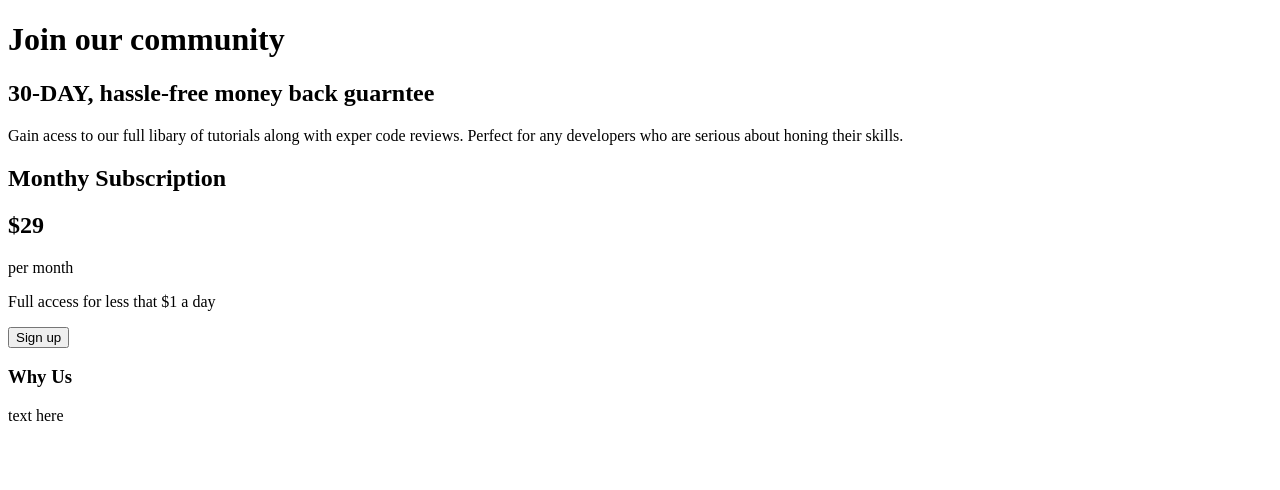
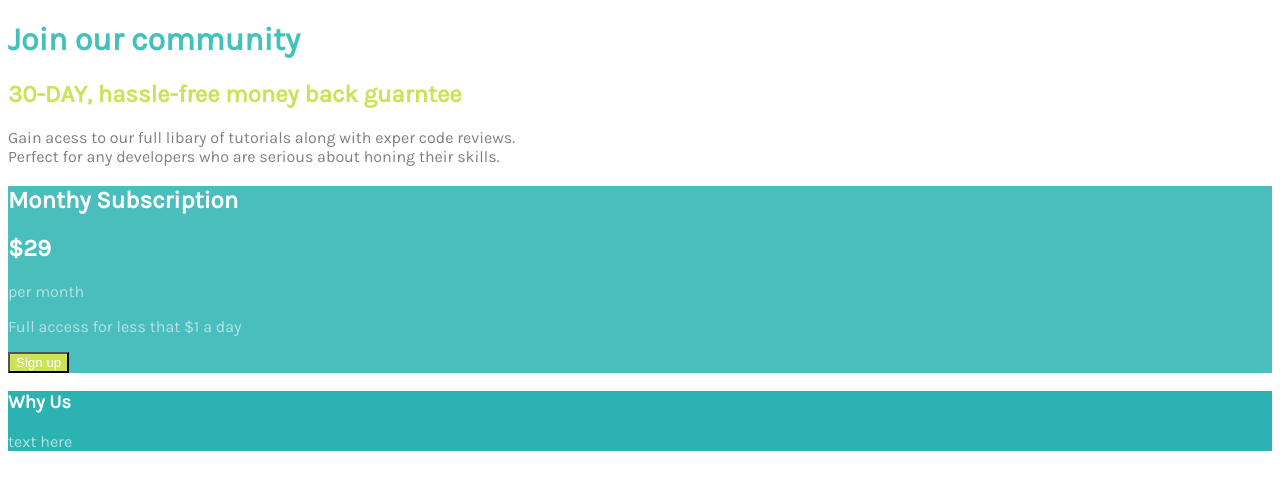
Before and after one commit to gwartney21/GridLayout, a plain HTML site: page index.html in a window 1280 px wide. Drawn offline with Linux system fonts and the light colour scheme.

Commit message:
Css style sheet created
Added in basic style sheet

```diff
--- /dev/null
+++ b/css/style.css
@@ -0,0 +1,52 @@
+body{
+  font-family: 'Karla', sans-serif;
+}
+
+.gridOne{
+  background-color: white;
+}
+.gridTwo{
+  background-color:	rgb(74, 190, 189);
+   height: 100%;
+}
+
+.gridThree{
+  background-color: rgb(43, 179, 177);
+}
+
+#callToAction{
+  color:rgb(66, 194, 186);
+}
+
+#seconedCallToAction{
+  color:rgb(203, 227, 88);
+}
+
+#ThirdCallToaction{
+  color: grey;
+}
+
+p{
+  color: rgb(180, 225, 228);
+}
+
+#secondaryCalltoaction{
+  colro:rgb(176, 226, 235);
+}
+
+#MontlySub{
+  color: white;
+}
+
+#pricing{
+  color: white;
+}
+
+#whyUs{
+  color: white;
+}
+
+#signUp{
+ background-color:rgb(203, 227, 88);
+ color: white;
+}
--- a/index.html
+++ b/index.html
@@ -3,32 +3,34 @@
 
 <head>
 <title>GridLayout</title>
+<link rel="stylesheet" href="css/style.css">
+<link href="https://fonts.googleapis.com/css2?family=Karla&display=swap" rel="stylesheet">
 </head>
 <body>
 
-<header class="gridOne">
+<main class="gridOne">
 
-  <h1>Join our community</h1>
+  <h1 id="callToAction">Join our community</h1>
 
-  <h2>30-DAY, hassle-free money back guarntee</h2>
+  <h2 id="seconedCallToAction">30-DAY, hassle-free money back guarntee</h2>
 
-  <p>Gain acess to our full libary of tutorials along with exper code reviews.
+  <p  id="ThirdCallToaction">Gain acess to our full libary of tutorials along with exper code reviews.<br>
   Perfect for any developers who are serious about honing their skills.
   </p>
 
-</header>
+</main>
 
 <section class="gridTwo">
-  <h2>Monthy Subscription</h2>
-  <h1>$29</h1>
+  <h2 id="MontlySub">Monthy Subscription</h2>
+  <h1 id="pricing">$29</h1>
   <p>per month</p>
-  <p>Full access for less that $1 a day</p>
+  <p id="secondaryCalltoaction">Full access for less that $1 a day</p>
 
-  <button>Sign up</button>
+  <button id="signUp">Sign up</button>
 </section>
 
-<sectionclass="gridThree">
-  <h3>Why Us</h3>
+<section class="gridThree">
+  <h3 id="whyUs">Why Us</h3>
   <p>text here</p>
 </section>
 
```
